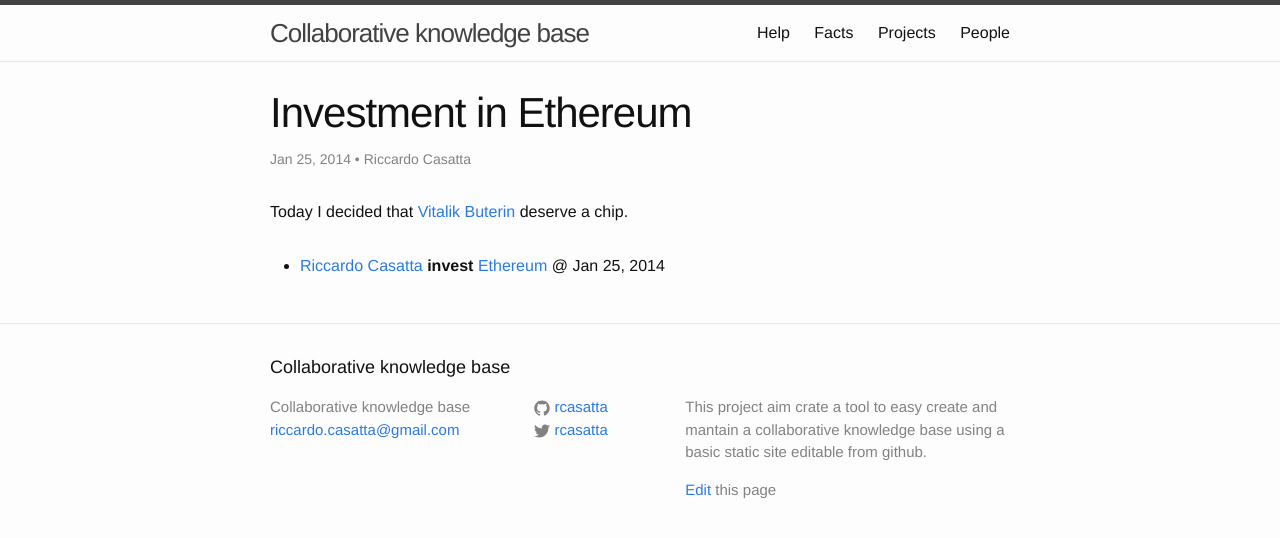
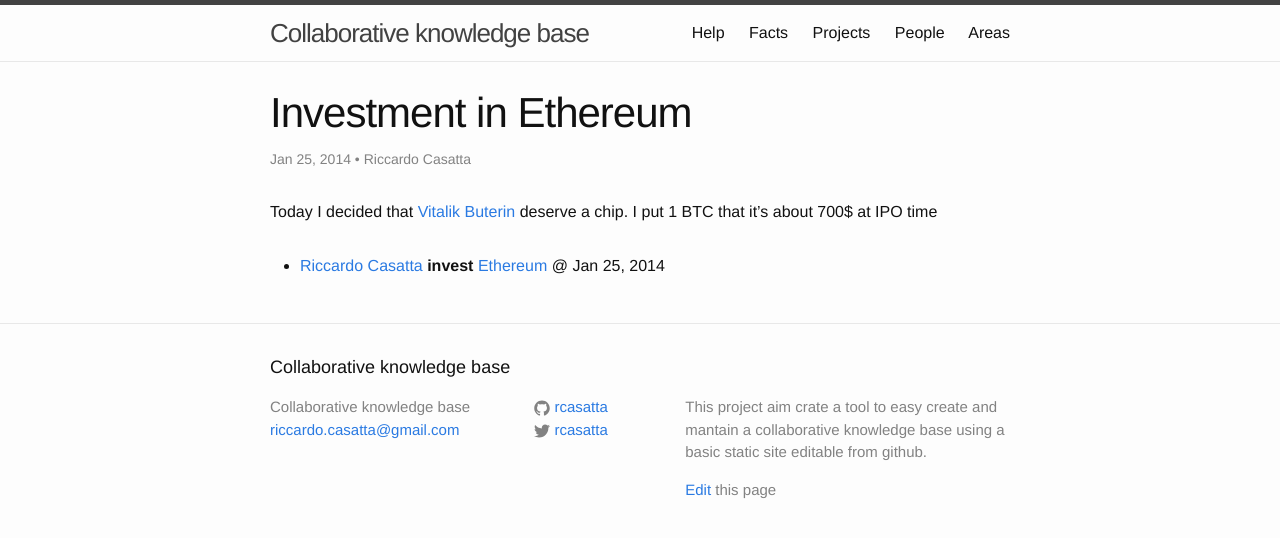
Before and after one commit to RCasatta/knowledge-base, a Jekyll site: the page built from _posts/2014-01-25-investment-in-ethereum.markdown, in a window 1280 px wide. Shown: the top 538 px of the page. Built offline with Jekyll 4.4.1, drawn with Linux system fonts in a browser that asks for light colours.

Commit message:
minor changes

```diff
--- a/_data/relations.yml
+++ b/_data/relations.yml
@@ -26,6 +26,6 @@
     verb: invest
     object:
     - /projects/ethereum/
-    value: 750
+    value: 700
   title: Investment in Ethereum
   date: 2014-01-25 00:00:00.000000000 +01:00
--- a/_includes/header.html
+++ b/_includes/header.html
@@ -19,6 +19,7 @@
         <a class="page-link" href="{{ '/facts' | prepend: site.baseurl }}">Facts</a>
         <a class="page-link" href="{{ '/projects' | prepend: site.baseurl }}">Projects</a>
         <a class="page-link" href="{{ '/people' | prepend: site.baseurl }}">People</a>
+        <a class="page-link" href="{{ '/areas' | prepend: site.baseurl }}">Areas</a>
 
       </div>
     </nav>
--- a/_posts/2014-01-25-investment-in-ethereum.markdown
+++ b/_posts/2014-01-25-investment-in-ethereum.markdown
@@ -6,7 +6,7 @@
    - subject: [ /people/riccardo.casatta/  ]
      verb: invest
      object: [ /projects/ethereum/ ]
-     value: 750
+     value: 700
 ---
 
-Today I decided that [Vitalik Buterin]({{site.baseurl}}/people/vitalik.buterin/) deserve a chip.
+Today I decided that [Vitalik Buterin]({{site.baseurl}}/people/vitalik.buterin/) deserve a chip. I put 1 BTC that it's about 700$ at IPO time
--- a/facts.html
+++ b/facts.html
@@ -3,8 +3,6 @@
 ---
 
 <div class="home">
-
-  <p>Visit <a href="{{ '/help' | prepend: site.baseurl }}">help</a> for info.</p>
 
   <h1>Facts</h1>
 
--- a/index.html
+++ b/index.html
@@ -3,8 +3,6 @@
 ---
 
 <div class="home">
-
-  <p>Visit <a href="{{ '/help' | prepend: site.baseurl }}">help</a> for info.</p>
 
   <h1>Facts</h1>
 
```
